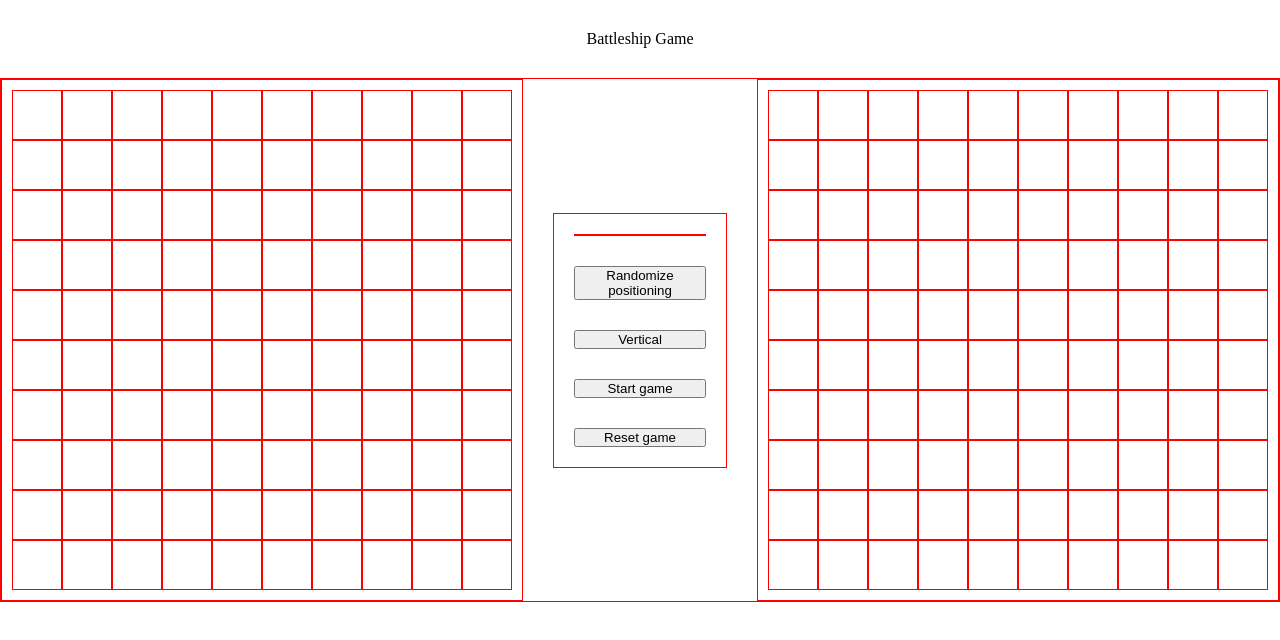
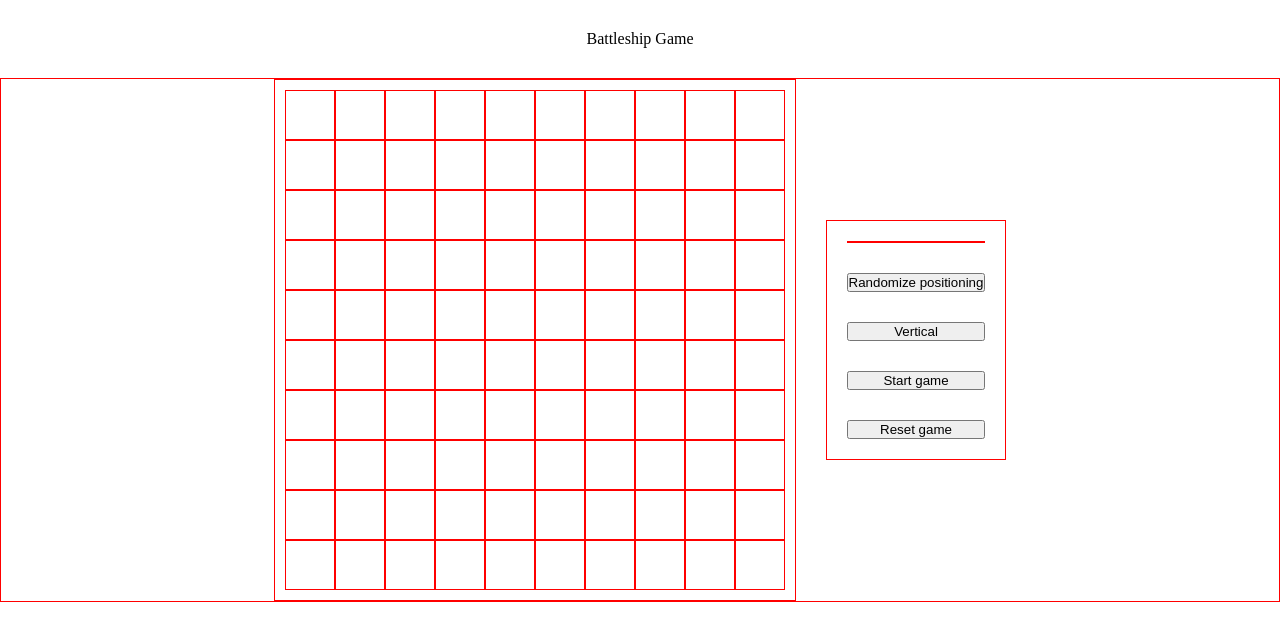
Before and after one commit to nikola88393/Battleship-Project-, a website built with webpack: page src/template.html in a window 1280 px wide. Built offline with nearby package versions, Linux system fonts and the light colour scheme.

Commit message:
Clear code from uneeded comments. Disable the drawing of the computer grid.

```diff
--- a/src/populateDOM.js
+++ b/src/populateDOM.js
@@ -1,17 +1,17 @@
 export function drawGrid() {
   const containerPlayer = document.querySelector(".playerGrid");
-  const containerComputer = document.querySelector(".computerGrid");
+  // const containerComputer = document.querySelector(".computerGrid");
 
   for (let i = 0; i < 10; i++) {
     for (let j = 0; j < 10; j++) {
       const cellPlayer = document.createElement("p");
-      const cellComputer = document.createElement("p");
+      // const cellComputer = document.createElement("p");
       cellPlayer.id = `player${i.toString()}${j.toString()}`;
-      cellComputer.id = `computer${i.toString()}${j.toString()}`;
+      // cellComputer.id = `computer${i.toString()}${j.toString()}`;
       cellPlayer.classList.add("cellPlayer");
-      cellComputer.classList.add("cellComputer");
+      // cellComputer.classList.add("cellComputer");
       containerPlayer.appendChild(cellPlayer);
-      containerComputer.appendChild(cellComputer);
+      // containerComputer.appendChild(cellComputer);
     }
   }
 }
--- a/src/template.html
+++ b/src/template.html
@@ -16,7 +16,7 @@
         <button id="startGame">Start game</button>
         <button id="resetGame">Reset game</button>
       </div>
-      <div class="grid computerGrid"></div>
+      <!-- <div class="grid computerGrid"></div> -->
     </div>
   </body>
 </html>
```
Also changed, not shown: src/game-logic/gameboard.js (+0 -19 lines).
